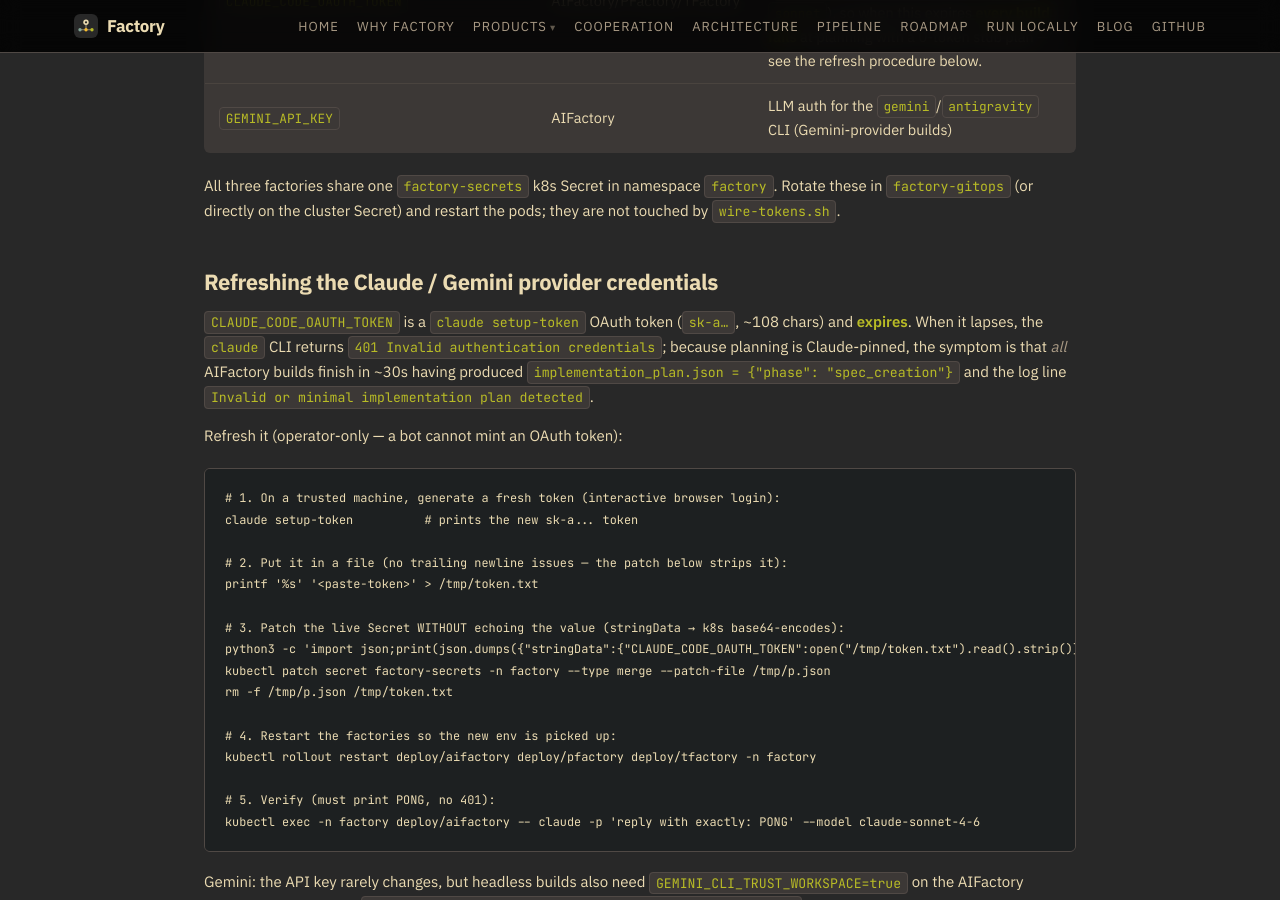
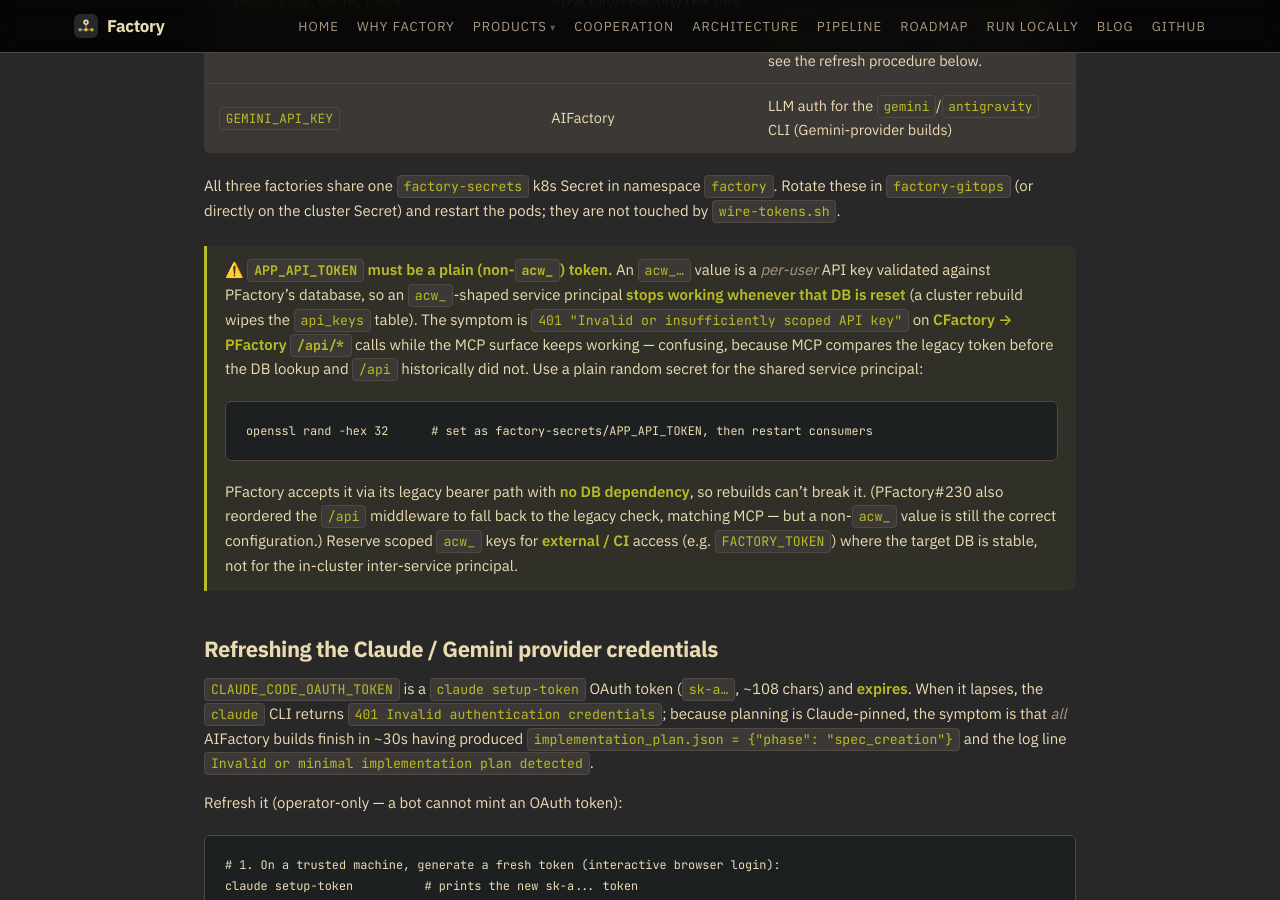
Before and after one commit to olafkfreund/Factory, a Jekyll site: the page built from docs/dev/secrets-and-tokens.md, in a window 1280 px wide and 900 px high, scrolled down 5653 px. Built offline with Jekyll 4.4.1, drawn with Linux system fonts in a browser that asks for light colours.

Commit message:
docs(secrets): warn that APP_API_TOKEN must be a plain (non-acw_) token (#217)
The cluster-internal shared service principal (factory-secrets/APP_API_TOKEN)
was set to an acw_ key, which lives in PFactory's DB. A cluster rebuild wiped
the api_keys table, so CFactory -> PFactory /api/* started returning
401 "Invalid or insufficiently scoped API key" (the MCP surface kept working,
which made it confusing). Add a warning: use a plain `openssl rand -hex 32`
secret for the in-cluster principal (DB-independent, survives rebuilds), and
reserve scoped acw_ keys for external/CI access against a stable DB. Cross-refs
PFactory#230, which also hardened the /api middleware to fall back to the
legacy check.


Claude-Session: https://claude.ai/code/session_01Wcc1kMpPy6gKGtPUJsQeN8

Co-authored-by: Claude Opus 4.8 <noreply@anthropic.com>

````diff
--- a/docs/dev/secrets-and-tokens.md
+++ b/docs/dev/secrets-and-tokens.md
@@ -212,6 +212,24 @@ All three factories share one `factory-secrets` k8s Secret in namespace `factory
 Rotate these in `factory-gitops` (or directly on the cluster Secret) and restart the
 pods; they are not touched by `wire-tokens.sh`.
 
+> ⚠️ **`APP_API_TOKEN` must be a plain (non-`acw_`) token.** An `acw_…` value is a
+> *per-user* API key validated against PFactory's database, so an `acw_`-shaped
+> service principal **stops working whenever that DB is reset** (a cluster rebuild
+> wipes the `api_keys` table). The symptom is `401 "Invalid or insufficiently
+> scoped API key"` on **CFactory → PFactory `/api/*`** calls while the MCP surface
+> keeps working — confusing, because MCP compares the legacy token before the DB
+> lookup and `/api` historically did not. Use a plain random secret for the shared
+> service principal:
+> ```bash
+> openssl rand -hex 32      # set as factory-secrets/APP_API_TOKEN, then restart consumers
+> ```
+> PFactory accepts it via its legacy bearer path with **no DB dependency**, so
+> rebuilds can't break it. (PFactory#230 also reordered the `/api` middleware to
+> fall back to the legacy check, matching MCP — but a non-`acw_` value is still the
+> correct configuration.) Reserve scoped `acw_` keys for **external / CI** access
+> (e.g. `FACTORY_TOKEN`) where the target DB is stable, not for the in-cluster
+> inter-service principal.
+
 ### Refreshing the Claude / Gemini provider credentials
 
 `CLAUDE_CODE_OAUTH_TOKEN` is a `claude setup-token` OAuth token (`sk-a…`, ~108 chars)
````
